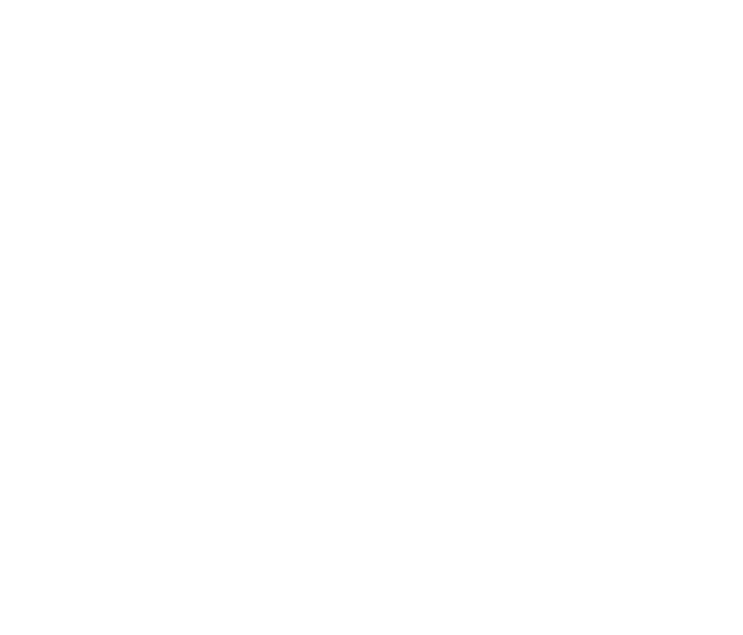
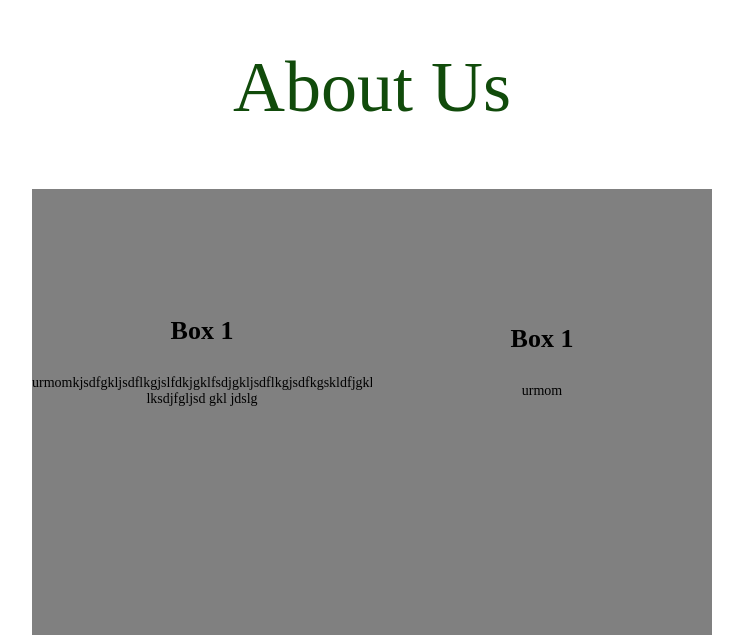
Before and after one commit to rice-apps/ftwl2019, a Next.js app: page /aboutus in a window 1280 px wide. Before the commit this address had no page. Shown: the part 662-1297 px from the top of the page, without its empty margins (268-1011 px from the left). Before the commit the page ends 800 px from the top, so only its background shows below. Built offline with nearby package versions, Linux system fonts and the light colour scheme; a web font is replaced by a local one.

Commit message:
implements the UI components of the About Us Page

```diff
--- /dev/null
+++ b/components/AboutUsBox.js
@@ -0,0 +1,33 @@
+import React from 'react';
+import { Box, Flex, Image, Card} from 'rebass';
+
+function AboutUsBox(props) {
+    return(
+        <Box
+        width="340px"
+        height="340px"
+        bg="grey"
+        style={{
+            textAlign: "center",
+            display: "flex",
+            flexDirection: "column",
+            justifyContent: "center"
+        }}>
+                <h1 style={{
+                    fontWeight: "bold",
+                    fontSize: "26px",
+                    paddingLeft: "30px",
+                    paddingRight: "30px"}}>
+                    {props.heading}
+                </h1>
+                <h2 style={{
+                    fontWeight: "normal",
+                    fontSize: "14px"
+                    }}>
+                    {props.description}
+                </h2>
+         </Box>
+    );
+}
+
+export default AboutUsBox;
--- /dev/null
+++ b/pages/aboutus.js
@@ -0,0 +1,32 @@
+import Navbar from '../components/Navbar';
+import Footer from '../components/Footer';
+import AboutUsBox from '../components/AboutUsBox';
+import Title from '../components/Title';
+import { Heading, Text, Box } from 'rebass';
+
+function AboutUs() {
+    return(
+        <div>
+           <Navbar></Navbar>
+           <Title title="About Us"></Title>
+           <Box
+           style={{
+               marginLeft: "170px",
+               marginRight: "170px",
+               display: "flex",
+               flexDirection: "row",
+               flexWrap: "wrap",
+               justifyContent: "center",
+               }}>
+                   <AboutUsBox heading="Box 1" description="urmomkjsdfgkljsdflkgjslfdkjgklfsdjgkljsdflkgjsdfkgskldfjgkljsdfglkjdsfklgjlsdjgflkjsdlfgjsdflkjglksdfjgkl lksdjfgljsd gkl jdslg"></AboutUsBox>
+                   <AboutUsBox heading="Box 1" description="urmom"></AboutUsBox>
+                   <AboutUsBox heading="Box 1" description="urmom"></AboutUsBox>
+                   <AboutUsBox heading="Box 1" description="urmom"></AboutUsBox>
+           </Box>
+
+           {/* <Footer></Footer> */}
+        </div>
+    );
+}
+
+export default AboutUs;
```
